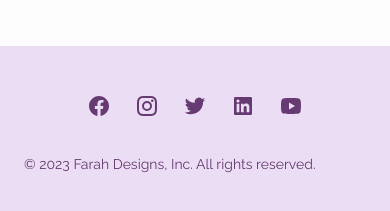
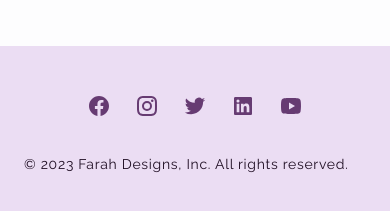
Before and after one commit to Justin-Bento/farah-hakimpour, a Next.js app: page / in a window 390 px wide. Shown: the part 733-944 px from the top of the page. Built offline with nearby package versions, Linux system fonts and the light colour scheme.

Commit message:
updated tracking for footer text

```diff
--- a/src/components/Footer.tsx
+++ b/src/components/Footer.tsx
@@ -5,7 +5,7 @@ import { footer_navigation } from "../../lib/data";
 export default function Footer() {
   return (
     <footer className="bg-primary-200">
-      <div className="px-6 py-12 mx-auto max-w-7xl md:flex md:items-center md:justify-between lg:px-8">
+      <div className="px-6 py-12 lg:px-0 lg:mx-auto lg:container md:flex md:items-center md:justify-between lg:px-8">
         <div className="flex justify-center space-x-6 md:order-2">
           {footer_navigation.map((item) => (
             <Link key={item.name} href={item.href} className="transition-all text-primary-800 hover:opacity-80">
@@ -15,7 +15,7 @@ export default function Footer() {
           ))}
         </div>
         <div className="mt-8 md:order-1 md:mt-0">
-          <p className="text-sm leading-7 text-primary-800">
+          <p className="text-sm leading-7 tracking-wider text-primary-960">
             &copy; {new Date().getFullYear()} Farah Designs, Inc. All rights reserved.
           </p>
         </div>
```
